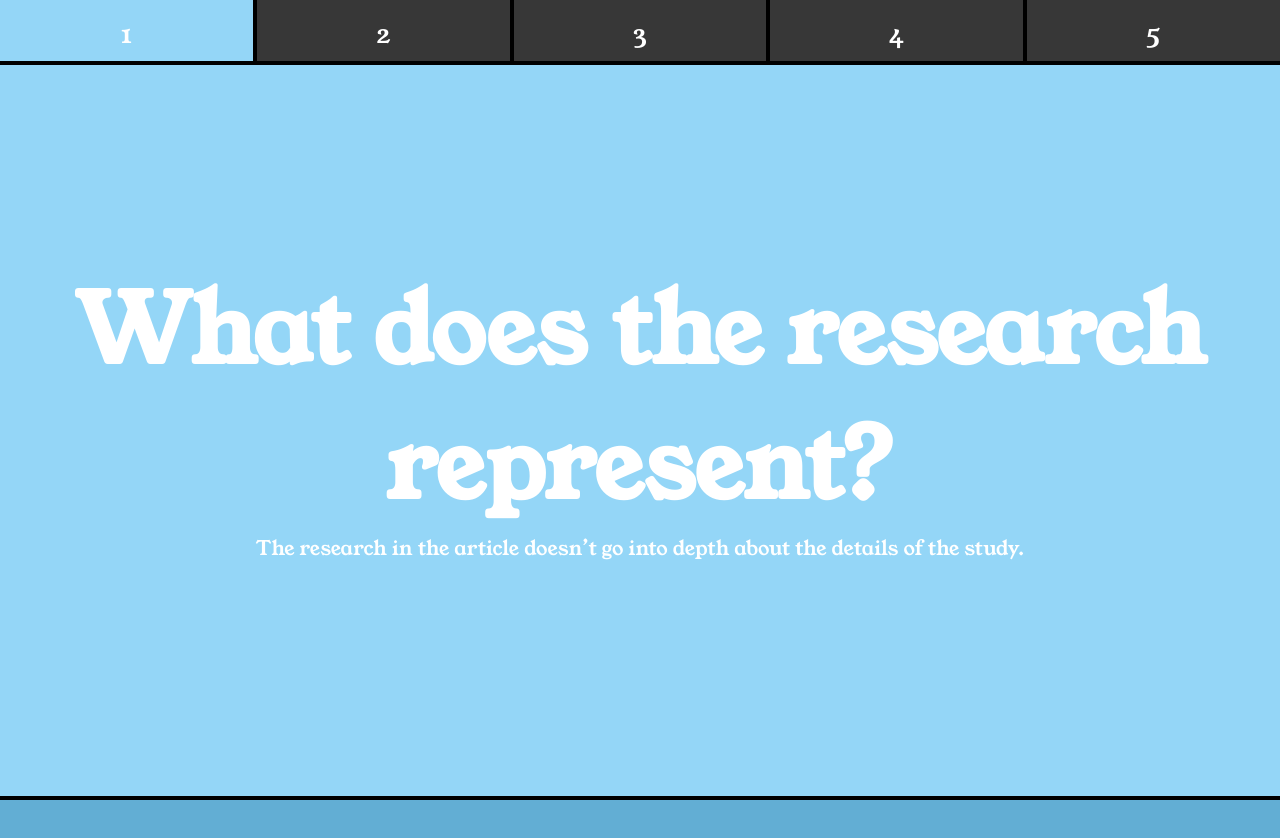
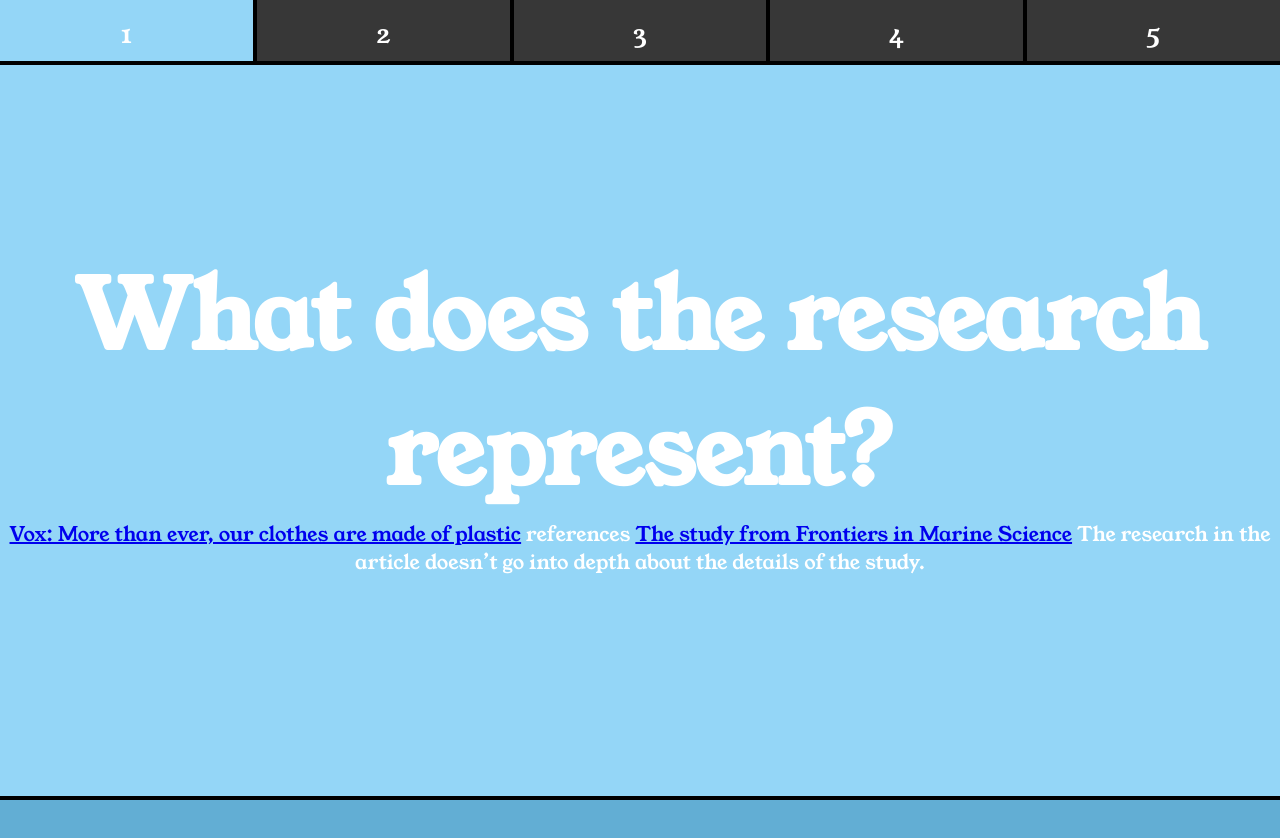
Before and after one commit to EvelynG02/pollution, a plain HTML site: page index.html in a window 1280 px wide. Shown: the top 838 px of the page. Drawn offline with Linux system fonts and the light colour scheme.

Commit message:
Update index.html

```diff
--- a/index.html
+++ b/index.html
@@ -4,7 +4,7 @@
     <meta charset="UTF-8">
     <meta name="viewport" content="width=device-width, initial-scale=1.0">
     <meta http-equiv="X-UA-Compatible" content="ie=edge">
-    <title>My Website</title>
+    <title>PlasticPollution</title>
     <link rel="stylesheet" href="./style.css">
     <link rel="icon" href="./favicon.ico" type="image/x-icon">
   </head>
@@ -22,8 +22,11 @@
 
 <section id="css">
 	<h2>What does the research represent?</h2>
-	<p>The research in the article doesn’t go into depth about the details of the study.</p>
-</section>
+	<p><a href="https://www.vox.com/the-goods/2018/9/19/17800654/clothes-plastic-pollution-polyester-washing-machine">Vox: More than ever, our clothes are made of plastic</a>
+        references <a href=" https://www.frontiersin.org/articles/10.3389/fmars.2018.00039/full">The study from Frontiers in Marine Science</a>
+        The research in the article doesn’t go into depth about the details of the study.
+        </p>
+    </section>
 
 <section id="html">
 	<h2>What's my opinion?</h2>
```
